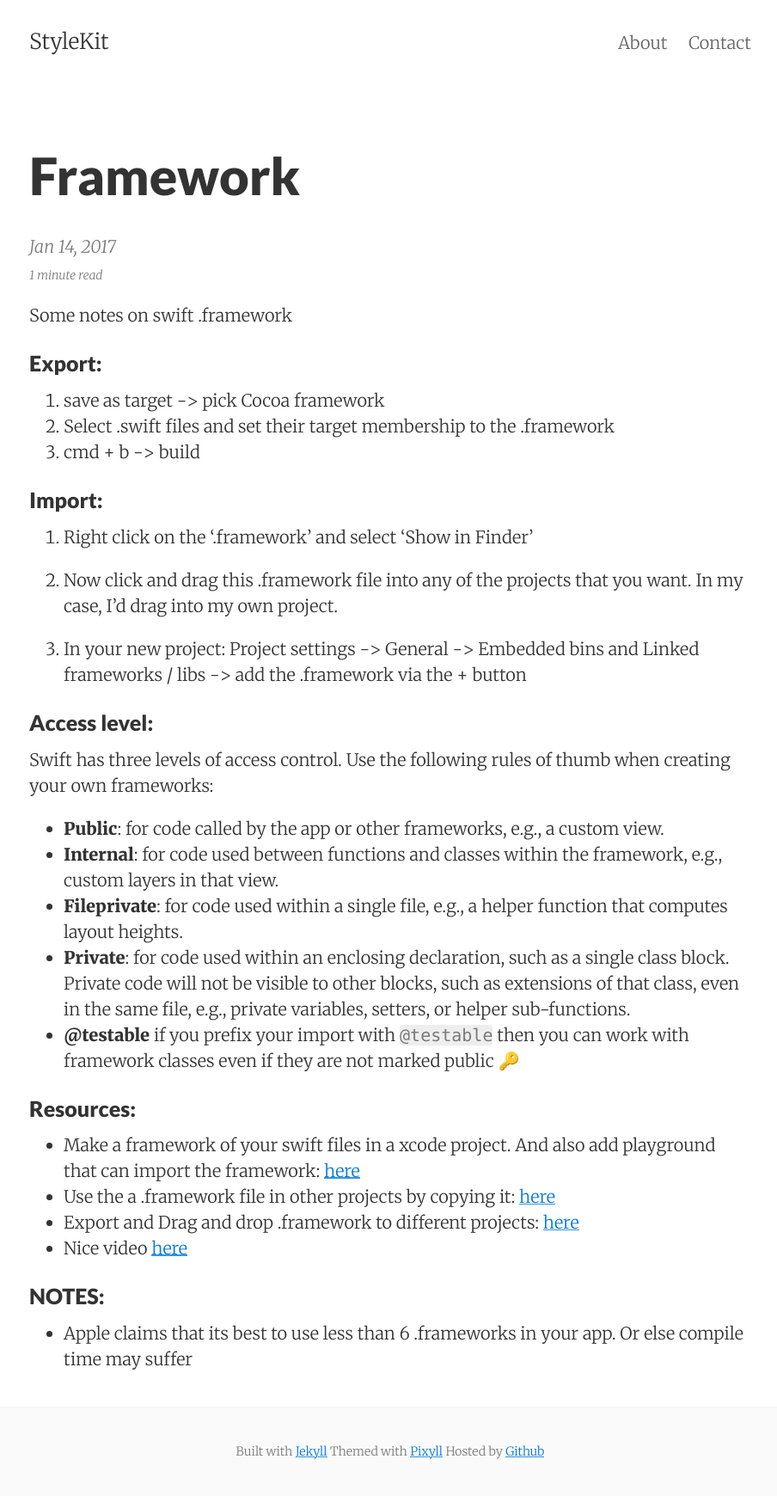
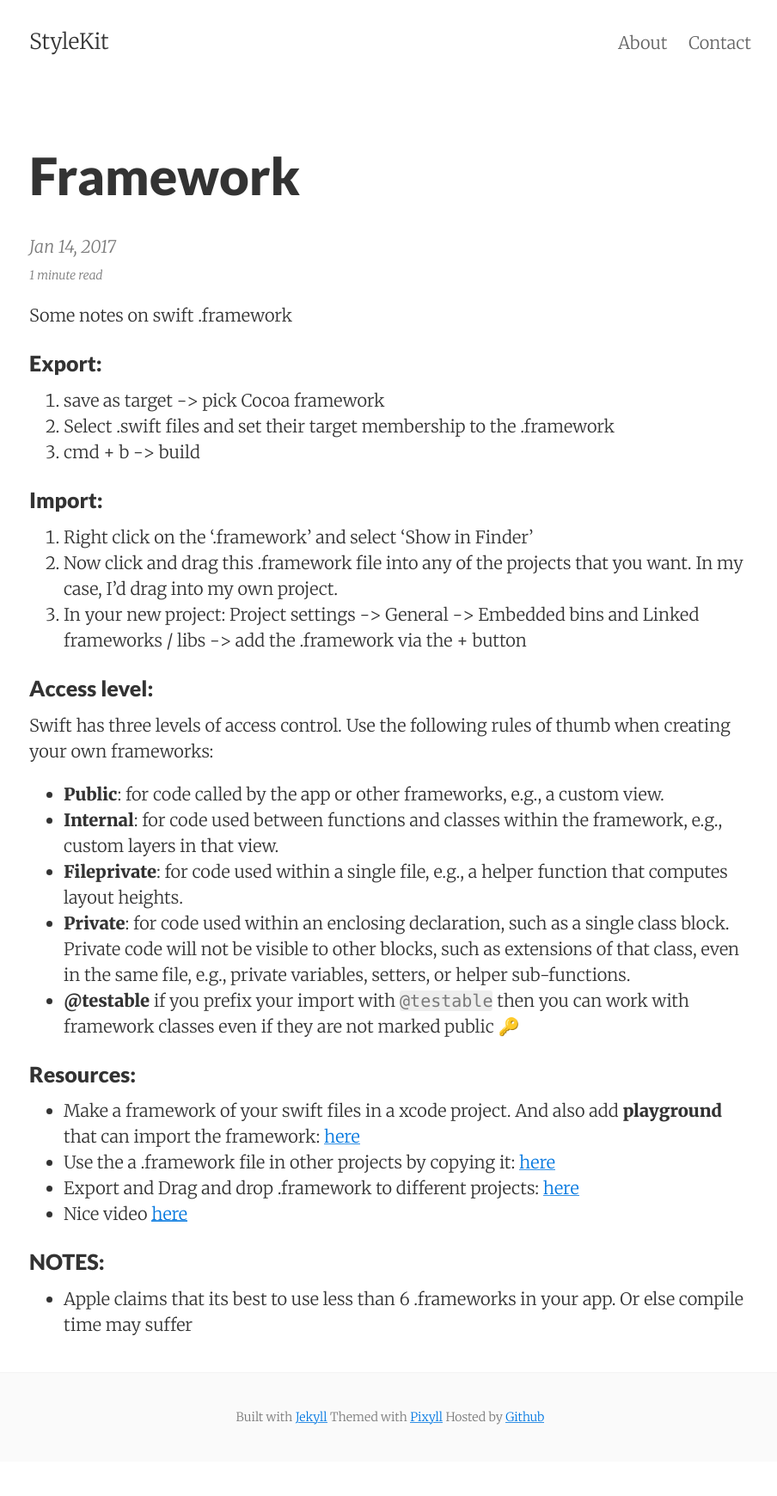
Before and after one commit to stylekit/stylekit.github.io, a Jekyll site: the page built from _posts/2017-01-14-framework.md, in a window 1280 px wide. Shown: the whole page at 86% size, without its empty margins (186-1090 px from the left). Built offline with Jekyll 4.4.1, drawn with Linux system fonts in a browser that asks for light colours; nearby versions of some CDN libraries; comment, search, counter and statistics services are not loaded; after the commit the page ends 1700 px from its top, so only the background shows below that.

Commit message:
Files modified: 1


Modified 1 file:
_posts/2017-01-14-framework.md

```diff
--- a/_posts/2017-01-14-framework.md
+++ b/_posts/2017-01-14-framework.md
@@ -8,10 +8,9 @@ Some notes on swift .framework <!--more-->
 ### Import:
 
 1. Right click on the ‘.framework’ and select ‘Show in Finder’
+2. Now click and drag this .framework file into any of the projects that you want. In my case, I’d drag into my own project.
+3. In your new project: Project settings -> General -> Embedded bins and Linked frameworks / libs -> add the  .framework via the + button
 
-2. Now click and drag this .framework file into any of the projects that you want. In my case, I’d drag into my own project.
-
-3. In your new project: Project settings -> General -> Embedded bins and Linked frameworks / libs -> add the  .framework via the + button
 
 ### Access level:
 
@@ -24,7 +23,7 @@ Swift has three levels of access control. Use the following rules of thumb when
 
 
 ### Resources:
-- Make a framework of your swift files in a xcode project. And also add playground that can import the framework: [here](https://medium.com/@LogMaestro/adding-playgrounds-to-your-xcode-project-79d5ea0c7087#.q27u3w639)
+- Make a framework of your swift files in a xcode project. And also add **playground** that can import the framework: [here](https://medium.com/@LogMaestro/adding-playgrounds-to-your-xcode-project-79d5ea0c7087#.q27u3w639)
 - Use the a .framework file in other projects by copying it: [here](https://www.youtube.com/watch?v=vChxJ_Nk6kI)
 - Export and Drag and drop .framework to different projects: [here](http://stackoverflow.com/a/40991398/5389500)
 - Nice video [here](https://realm.io/news/tryswift-jeff-hui-creating-a-swift-library/)
```
